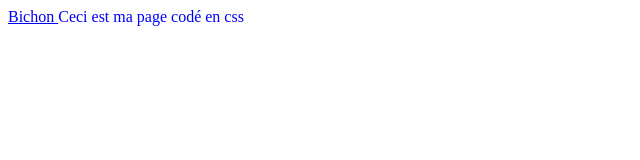
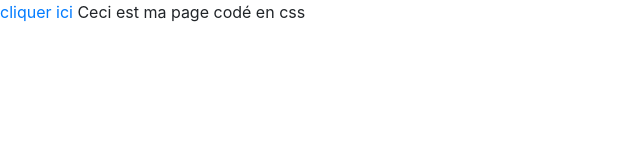
Before and after one commit to AnthonyBn/AnthonyBn.github.io, a plain HTML site: page index.html in a window 1280 px wide. Shown: the whole page, without its empty margins (0-640 px from the left). Drawn offline with nearby package versions, Linux system fonts and the light colour scheme.

Commit message:
Update index.html

```diff
--- a/index.html
+++ b/index.html
@@ -6,7 +6,8 @@
     <link rel="stylesheet" href="demo.css">
 
 
-    <a href="https://anthonybn.github.io/bitcoin/" > Bichon </a>
+    <a href="https://anthonybn.github.io/bitcoin/" > cliquer ici </a>
+	<link href="assets/css/bootstrap.min.css" rel="stylesheet">
 </head>
 
  <frameset rows="100%,*" cols="100%,*">
```
